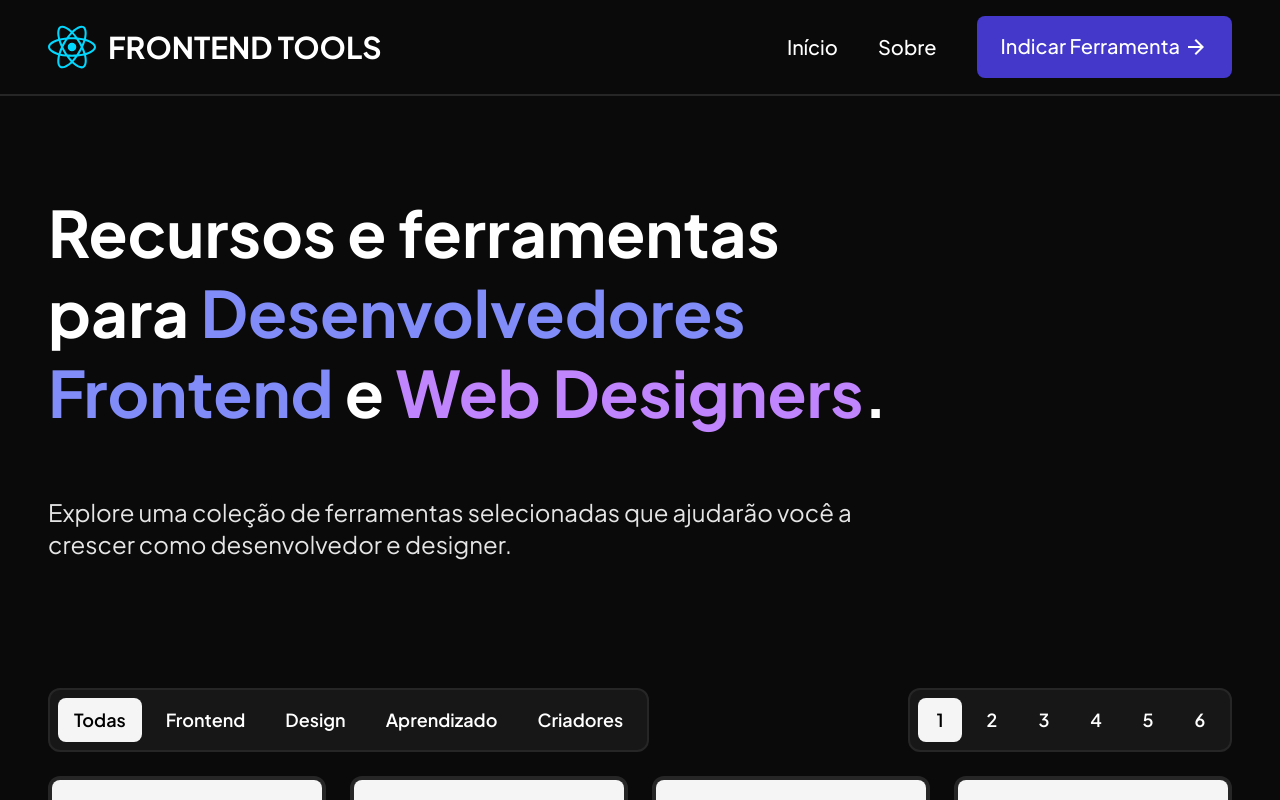
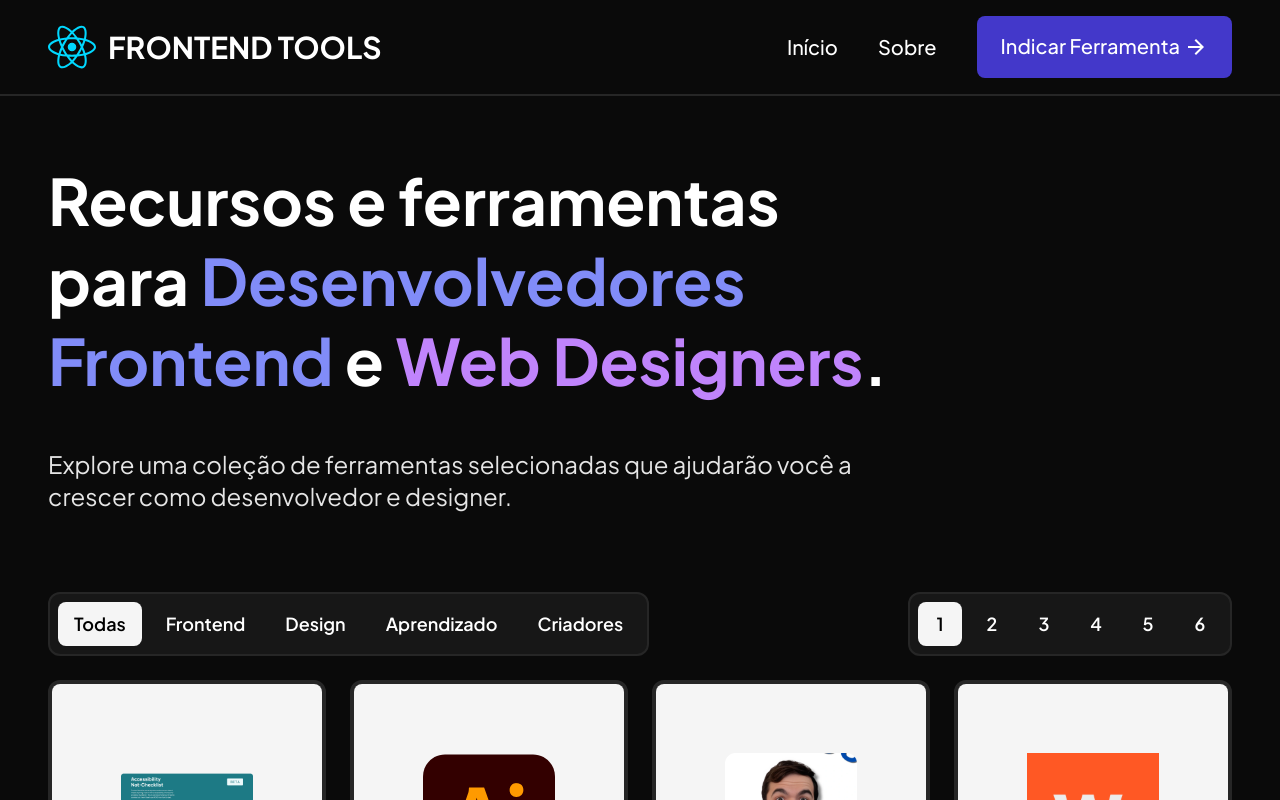
Before and after one commit to SnayderRodrigues/frontcards, a React (Vite) app: page / in a window 1280 px wide. Shown: the top 800 px of the page. Built offline with nearby package versions, Linux system fonts and the light colour scheme.

Commit message:
update: Hero.jsx component and About Page styles and responsive design

```diff
--- a/src/app/about/Page.jsx
+++ b/src/app/about/Page.jsx
@@ -5,7 +5,7 @@ const AboutPage = () => {
   return (
     <>
       <section className="font-medium">
-        <div className="wrapper pt-32 sm:pt-36 lg:pt-40 xl:pt-48 pb-12 md:pb-16 lg:pb-32">
+        <div className="wrapper pt-32 sm:pt-36 lg:pt-36 xl:pt-40 pb-12 md:pb-16 lg:pb-32">
           <h1 className="leading-tight font-bold mb-8 lg:mb-12 xl:mb-16">
             Sobre <br /> <span className="text-indigo-400">Frontend Tools</span>
           </h1>
--- a/src/components/Hero.jsx
+++ b/src/components/Hero.jsx
@@ -4,8 +4,8 @@ const Hero = () => {
   return (
     <>
       <section className="flex items-center" id="hero-section">
-        <div className="wrapper flex flex-col pt-32 sm:pt-36 lg:pt-40 xl:pt-48 pb-12 xsm:pb-20 md:pb-24 xl:pb-32">
-          <h1 className="max-w-[19ch] leading-tight mb-8 lg:mb-12 xl:mb-16">
+        <div className="wrapper flex flex-col pt-32 sm:pt-36 lg:pt-36 xl:pt-40 pb-12 xsm:pb-16 md:pb-20">
+          <h1 className="max-w-[19ch] leading-tight mb-8 lg:mb-12">
             Recursos e ferramentas para <span className="text-indigo-400">Desenvolvedores Frontend</span> e <span className="text-purple-400">
               Web
               Designers
```
